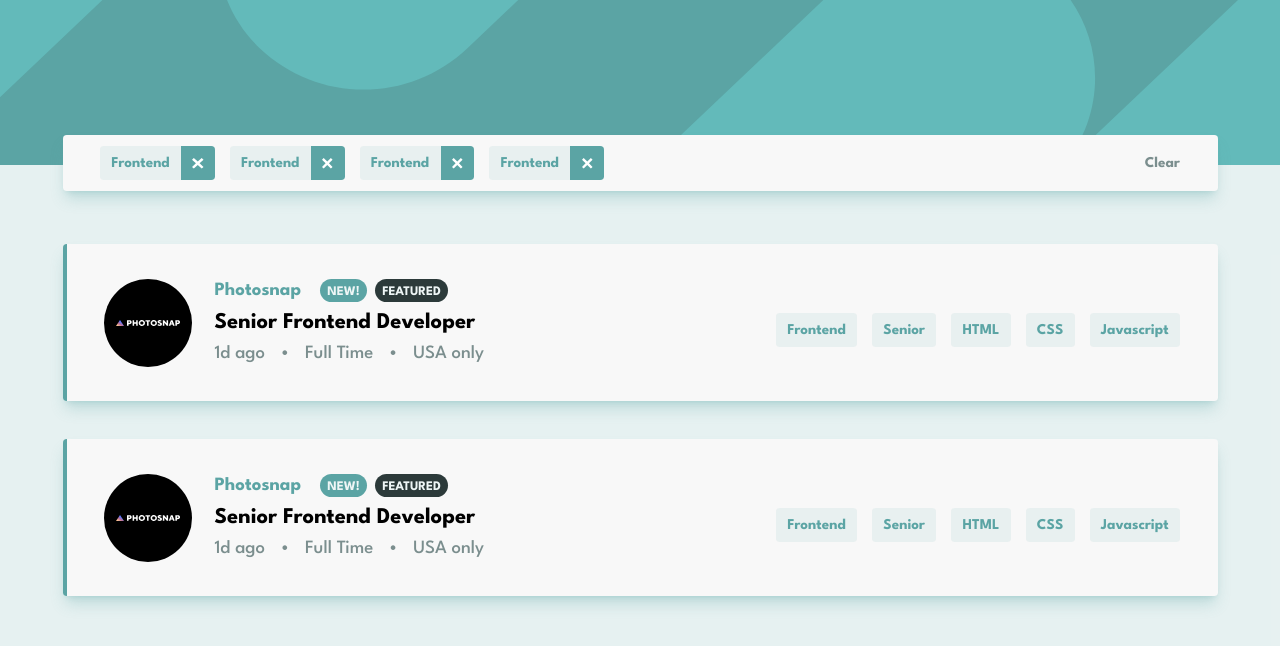
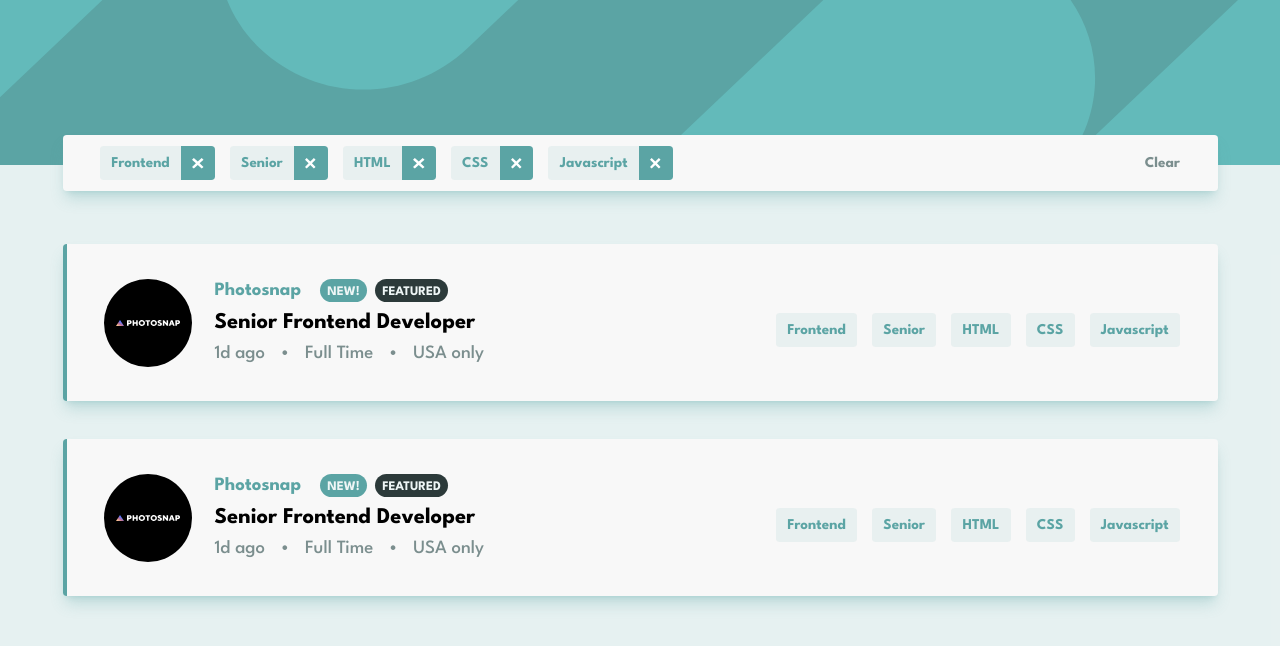
Before and after one commit to adityadahake/Job-Listings-React-, a React (Vite) app: page / in a window 1280 px wide. Shown: the top 646 px of the page. Built offline with nearby package versions, Linux system fonts and the light colour scheme.

Commit message:
add removable tags to the tag filter bar

```diff
--- a/src/App.jsx
+++ b/src/App.jsx
@@ -1,17 +1,36 @@
+import { useState } from "react";
 import JobListing from "./components/JobListing";
 import TagFilterBar from "./components/TagFilterBar";
 
 function App() {
+  const [activeTags, setActiveTags] = useState([
+    "Frontend",
+    "Senior",
+    "HTML",
+    "CSS",
+    "Javascript",
+  ]);
+
   return (
     <div className="min-h-screen bg-desaturated-dark-cyan-primary bg-opacity-15 relative">
+      {/* Header */}
       <div className="h-36 lg:h-44 bg-desaturated-dark-cyan-primary bg-mobile lg:bg-desktop bg-cover bg-center"></div>
-      <div className="relative w-full -top-8">
-        <div className="container lg:max-w-[1200px] mx-auto">
-          <div className="px-6">
-            <TagFilterBar />
+      {/* Filter */}
+      {activeTags.length > 0 ? (
+        <div className="relative w-full -top-8">
+          <div className="container lg:max-w-[1200px] mx-auto">
+            <div className="px-6">
+              <TagFilterBar
+                activeTags={activeTags}
+                setActiveTags={setActiveTags}
+              />
+            </div>
           </div>
         </div>
-      </div>
+      ) : (
+        <div className="h-12"></div>
+      )}
+      {/* Listings */}
       <div className="container lg:max-w-[1200px] mx-auto">
         <div className="flex flex-col gap-12 lg:gap-10 p-6">
           <JobListing />
--- a/src/components/TagFilterBar.jsx
+++ b/src/components/TagFilterBar.jsx
@@ -1,42 +1,27 @@
 import removeIcon from "../assets/images/icon-remove.svg";
 
-function TagFilterBar() {
+function TagFilterBar({ activeTags = [], setActiveTags }) {
+  const handleRemove = (index) => {
+    const newArray = activeTags.filter((tag, i) => i !== index);
+    setActiveTags(newArray);
+  };
+
   return (
     <div className="px-6 py-3 lg:px-10 rounded shadow-lg flex items-center whitespace-nowrap bg-very-light-cyan shadow-desaturated-dark-cyan-primary/30 font-bold text-desaturated-dark-cyan-primary">
       <div className="flex flex-wrap items-center gap-4">
-        <span className="flex items-center">
-          <span className="px-3 py-1.5 rounded-s bg-desaturated-dark-cyan-primary/10">
-            Frontend
+        {activeTags.map((tag, idx) => (
+          <span className="flex items-center" key={idx}>
+            <span className="px-3 py-1.5 rounded-s bg-desaturated-dark-cyan-primary/10">
+              {tag}
+            </span>
+            <span
+              onClick={() => handleRemove(idx)}
+              className="px-3 py-1.5 rounded-e cursor-pointer bg-desaturated-dark-cyan-primary hover:bg-very-dark-grayish-cyan"
+            >
+              <img src={removeIcon} alt="remove" className="inline-block w-3" />
+            </span>
           </span>
-          <span className="px-3 py-1.5 rounded-e cursor-pointer bg-desaturated-dark-cyan-primary hover:bg-very-dark-grayish-cyan">
-            <img src={removeIcon} alt="remove" className="inline-block w-3" />
-          </span>
-        </span>
-        {/* Extras */}
-        <span className="flex items-center">
-          <span className="px-3 py-1.5 rounded-s bg-desaturated-dark-cyan-primary/10">
-            Frontend
-          </span>
-          <span className="px-3 py-1.5 rounded-e cursor-pointer bg-desaturated-dark-cyan-primary hover:bg-very-dark-grayish-cyan">
-            <img src={removeIcon} alt="remove" className="inline-block w-3" />
-          </span>
-        </span>
-        <span className="flex items-center">
-          <span className="px-3 py-1.5 rounded-s bg-desaturated-dark-cyan-primary/10">
-            Frontend
-          </span>
-          <span className="px-3 py-1.5 rounded-e cursor-pointer bg-desaturated-dark-cyan-primary hover:bg-very-dark-grayish-cyan">
-            <img src={removeIcon} alt="remove" className="inline-block w-3" />
-          </span>
-        </span>
-        <span className="flex items-center">
-          <span className="px-3 py-1.5 rounded-s bg-desaturated-dark-cyan-primary/10">
-            Frontend
-          </span>
-          <span className="px-3 py-1.5 rounded-e cursor-pointer bg-desaturated-dark-cyan-primary hover:bg-very-dark-grayish-cyan">
-            <img src={removeIcon} alt="remove" className="inline-block w-3" />
-          </span>
-        </span>
+        ))}
       </div>
       <div className="ms-auto cursor-pointer hover:underline text-dark-grayish-cyan hover:text-desaturated-dark-cyan-primary">
         Clear
```
